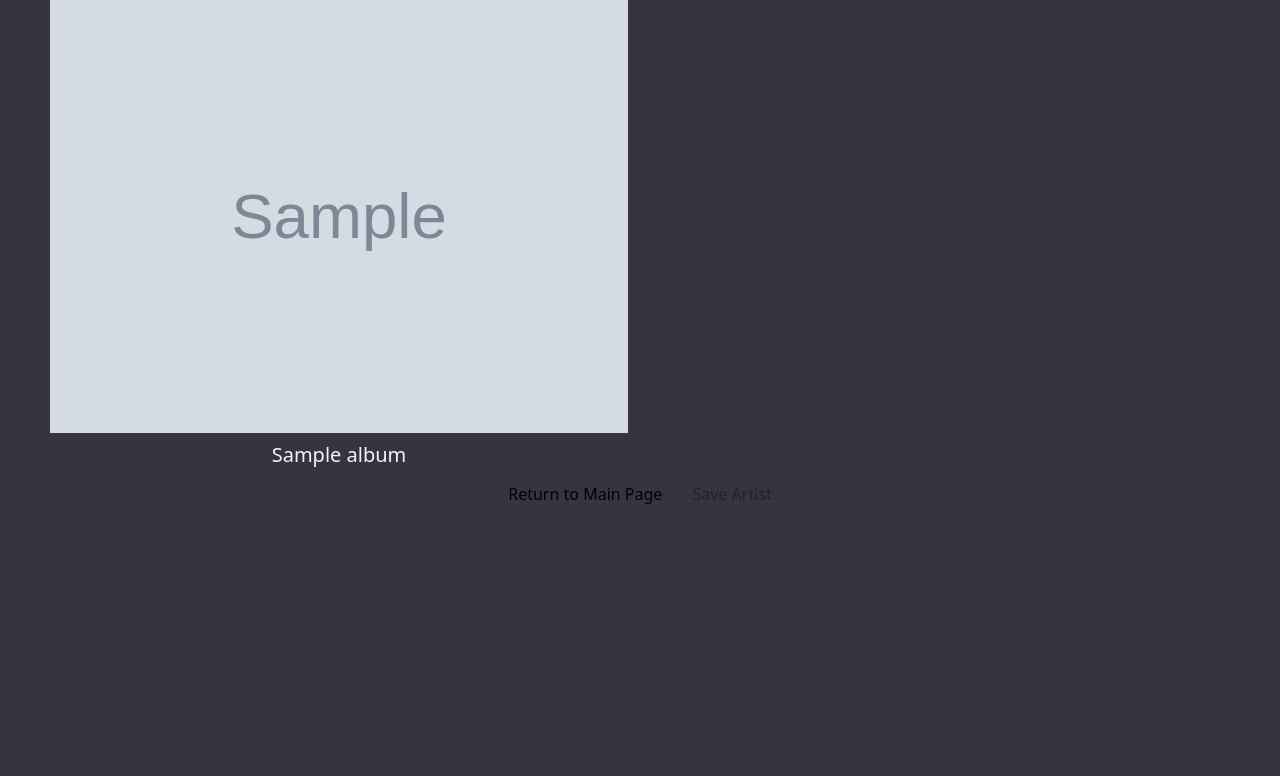
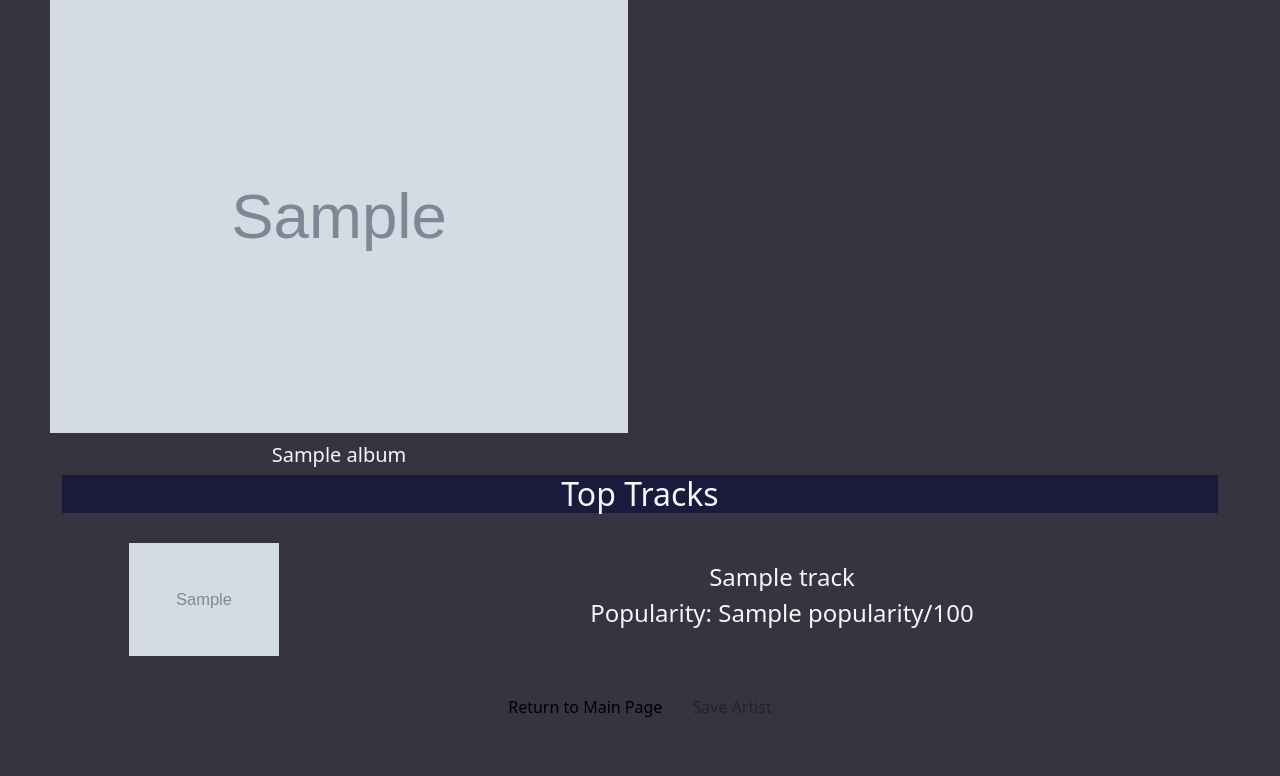
Before and after one commit to dakota-bruffett/Project_3_Apis, a Flask app: template templates/artist.html in a window 1280 px wide. Shown: the part 833-1609 px from the top of the page. Before the commit the page ends 1337 px from the top, so only its background shows below. Run offline with Flask 3, Linux system fonts and the light colour scheme; the template is opened without the code that fills it: most values are stand-ins (such as "Sample title", 1, 10 or a date in 2020); grey boxes marked "Sample" are stand-in pictures.

Commit message:
Added top tracks information to display on the artists.html, as well grabbed few more data from spotifyAPI for top tracks

```diff
--- a/app.py
+++ b/app.py
@@ -11,10 +11,12 @@ app = Flask(__name__)
 def homepage():
     return render_template('index.html')
 
-@app.route('/get_artist') # will get the artist info from the API
+
+@app.route('/get_artist')  # will get the artist info from the API
 def get_artist_info_route():
     # safer - return None if no username
-    artist = request.args.get('artist-Input') # safer - return None if no username
+    # safer - return None if no username
+    artist = request.args.get('artist-Input')
 
     # Using different API modules and passing in users' artist input value for the call
     returnUser = req_musicbrainz_info(artist)
@@ -22,13 +24,14 @@ def get_artist_info_route():
     spotify_information = get_spotify_artist_info(artist)
 
     # Checking if all information on artist is  not found for both api calls, return no artist found message template, else render template with their information
-    if spotify_information is None and returnUser == None: # If we get a None , we should display a no info found on our template.
-         return render_template('artist.html', artistName= 'No info found.')
+    # If we get a None , we should display a no info found on our template.
+    if spotify_information is None and returnUser == None:
+        return render_template('artist.html', artistName='No info found.')
     else:
         #  Here we will return all the info that we get to create our Bio
-         return render_template('artist.html', artistName= returnUser[0], artistCountry = returnUser[1], artistCity = returnUser[2],
-                                artistGender = returnUser[3],  artistBirth = returnUser[4], artistMusic = returnUser[5],
-                                 spotify_information=spotify_information ) # render our data, and send it to the html file to display.\
+        return render_template('artist.html', artistName=returnUser[0], artistCountry=returnUser[1], artistCity=returnUser[2],
+                               artistGender=returnUser[3],  artistBirth=returnUser[4], artistMusic=returnUser[5],
+                               spotify_information=spotify_information)  # render our data, and send it to the html file to display.\
 
     # if returnUser == None:
     #     return render_template('artist.html', artistName='No artist found.')
@@ -36,5 +39,6 @@ def get_artist_info_route():
     #     # render our data, and send it to the html file to display.
     #     return render_template('artist.html', artistName=returnUser)
 
+
 if __name__ == '__main__':
     app.run(debug=True, port=5001)
--- a/spotifyAPI.py
+++ b/spotifyAPI.py
@@ -183,7 +183,9 @@ class Spotify_API:
 
             # Extracting artists' top tracks and their images
             artists_Top_Tracks = [
-                {'track_name': track['name'], 'image': track['album']
+                {'track_name': track['name'],
+                 'popularity':track['popularity'],
+                 'preview_link':track['preview_url'], 'image': track['album']
                     ['images'][0]['url'] if track['album']['images'] else None}
                 for track in top_Tracks if track.get('name')]
 
@@ -192,7 +194,7 @@ class Spotify_API:
                 'picture': artist_Picture,
                 'followers': artist_Followers,
                 'albums': list_Of_Artists_Albums,
-                'top tracks': artists_Top_Tracks,
+                'top_tracks': artists_Top_Tracks,
             }
             pprint(Spotify_Artist_Info)
 
--- a/static/style.css
+++ b/static/style.css
@@ -19,7 +19,7 @@ header {
   background-color: #7c8ea6;
 }
 
-.return-button{
+.return-button {
   text-decoration: none;
   color: black;
 }
@@ -29,8 +29,7 @@ header {
   font-size: 20px;
   display: flex;
   justify-content: center;
-    background-color: #7C8EA6;
-
+  background-color: #7c8ea6;
 }
 
 .list {
@@ -52,7 +51,7 @@ main {
   padding: 19px;
 }
 
-.start-text{
+.start-text {
   color: bisque;
 }
 
@@ -97,7 +96,52 @@ main {
   list-style-type: none;
 }
 
+/* Top tracks section */
+#top-tracks-text {
+  background-color: #1a1a3d;
+  color: whitesmoke;
+}
 
-.labels{
-    color:  #7C8EA6 ;
+.scrollable-tracks {
+  max-height: 500px;
+  overflow-y: auto;
+  border: 1px solid #353440;
+  padding: 10px;
 }
+
+.track-row {
+  padding: 10px;
+  margin-bottom: 10px;
+  border: 1px solid #353440;
+  display: flex;
+  align-items: center;
+}
+
+#top-tracks-img {
+  flex: 0 0 15rem;
+  width: 100%;
+  max-width: 150px;
+  height: auto;
+  object-fit: cover;
+  margin-right: 20px;
+}
+
+#top-track-name {
+  font-size: 1.5rem;
+  overflow: hidden;
+  text-overflow: ellipsis; /* Adds ... if name is long */
+  color: whitesmoke;
+  white-space: nowrap; /* Track name does not go to next line*/
+}
+
+#top-tracks-popularity {
+  font-size: 1.5rem;
+  overflow: hidden;
+  text-overflow: ellipsis; /* Adds ... if name is long */
+  color: whitesmoke;
+  white-space: nowrap;
+}
+
+.labels {
+  color: #7c8ea6;
+}
--- a/templates/artist.html
+++ b/templates/artist.html
@@ -78,13 +78,80 @@
       {% endfor %}
     </div>
 
-    <!-- Here we hava a btn that will return our uset to the main page to search again. -->
+
+    <!-- Top Tracks -->
+
+    <div class="artists-top-tracks">
+      <div class="container-fluid top-tracks-section">
+        <h2 id="top-tracks-text">
+          Top Tracks
+        </h2>
+        <!-- Artists top tracks will be inside a scrollable feature -->
+        <div class="scrollable-tracks">
+              {%for track in spotify_information.top_tracks%}
+              <div class="row track-row">
+                <!-- Track image -->
+                <div class="col-3">
+                  <img src="{{track.image}}" alt="{{track.track_name}}" class="top-tracks-img-thumbnail"
+                  id="top-tracks-img">
+                </div>
+
+                <!-- Track name -->
+                <div class="col-9">
+                  <h5 id="top-track-name">
+                    {{track.track_name}}
+                  </h5>
+                  <h3 id="top-tracks-popularity">
+                    Popularity: {{track.popularity}}/100
+                  </h3>
+
+                  <!-- There is a nice preview link to demo one of their songs to hear, some are provided some are not -->
+                  {% if track.preview_link %}
+                  <h2 id="preview-link-url">
+
+                    <audio controls id="previewAudio">
+                      <source src="{{track.preview_link}}" type="audio/mpeg">
+                      Unfortunately, your browser does not support the audio element. Otherwise, here is the link to preview! <a href="{{track.preview_link}}" target="_blank">▶️</a
+                    </audio>
+
+
+                  </h2>
+
+
+                  {% endif %}
+
+
+                </div>
+              </div>
+              {% endfor %}
+        </div>
+
+
+    </div>
+
+    <!-- Here we have a a btn that will return our uset to the main page to search again. -->
     <button class="btn waves-effect waves-light"> <a class="return-button" href="/">Return to Main Page</a>
     </button>
     <!-- This btn will save the artist in our DB -->
     <button class="btn waves-effect waves-light" type="submit" name="action">Save Artist
     </button>
 
+    <!-- Preview audio js script -->
+
+    <!-- Can edit audio controls and settings for audio preview on loaded DOM-->
+    <script>
+
+
+      document.addEventListener('DOMContentLoaded', function () {
+        var audioElementSupport = document.getElementById('previewAudio')
+
+        if(audioElementSupport) {
+
+          audioElementSupport.volume = 0.5
+        }
+      })
+    </script>
+
 </main>
 
 {% endblock %}
```
Lines whose indentation alone changed are shown as unchanged.
